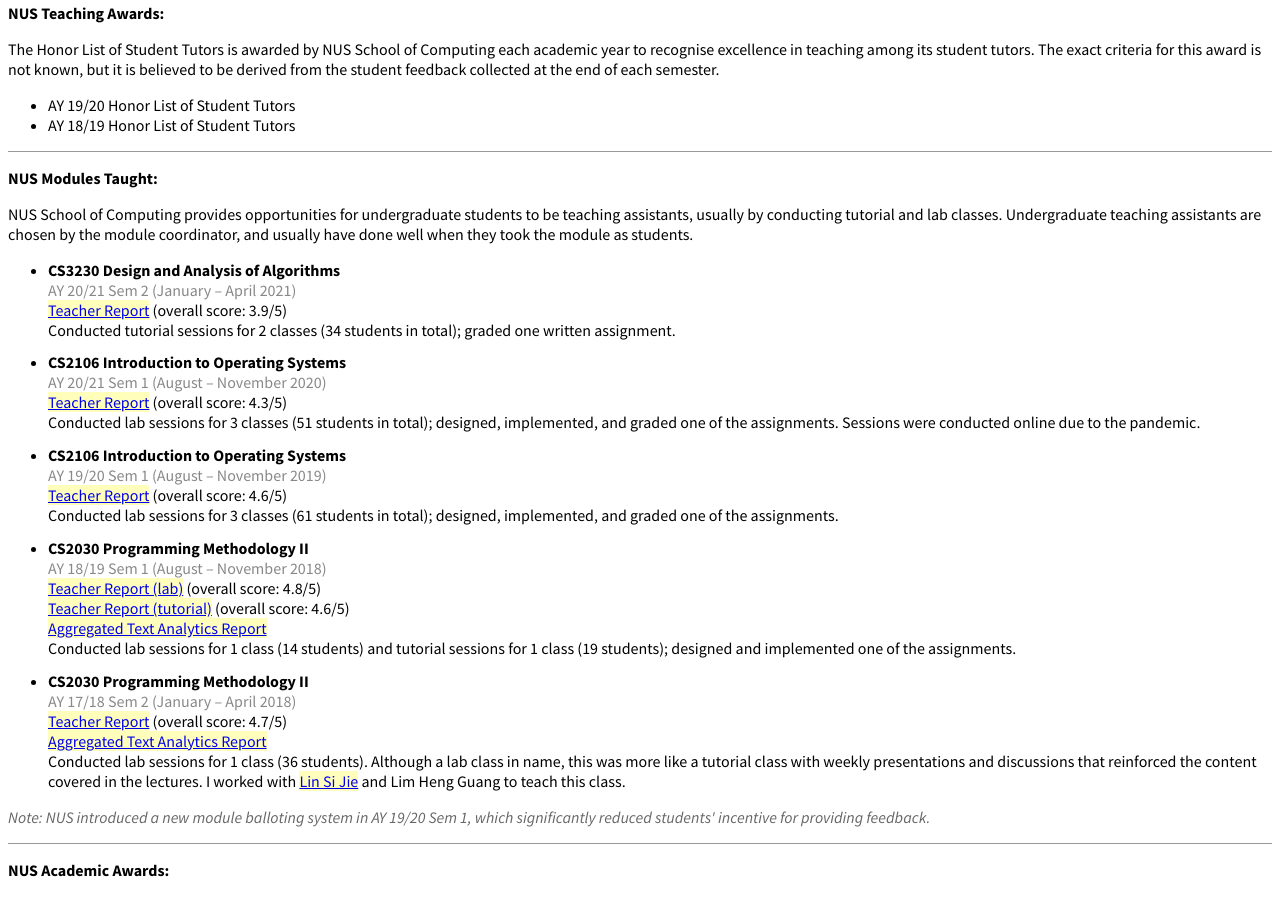
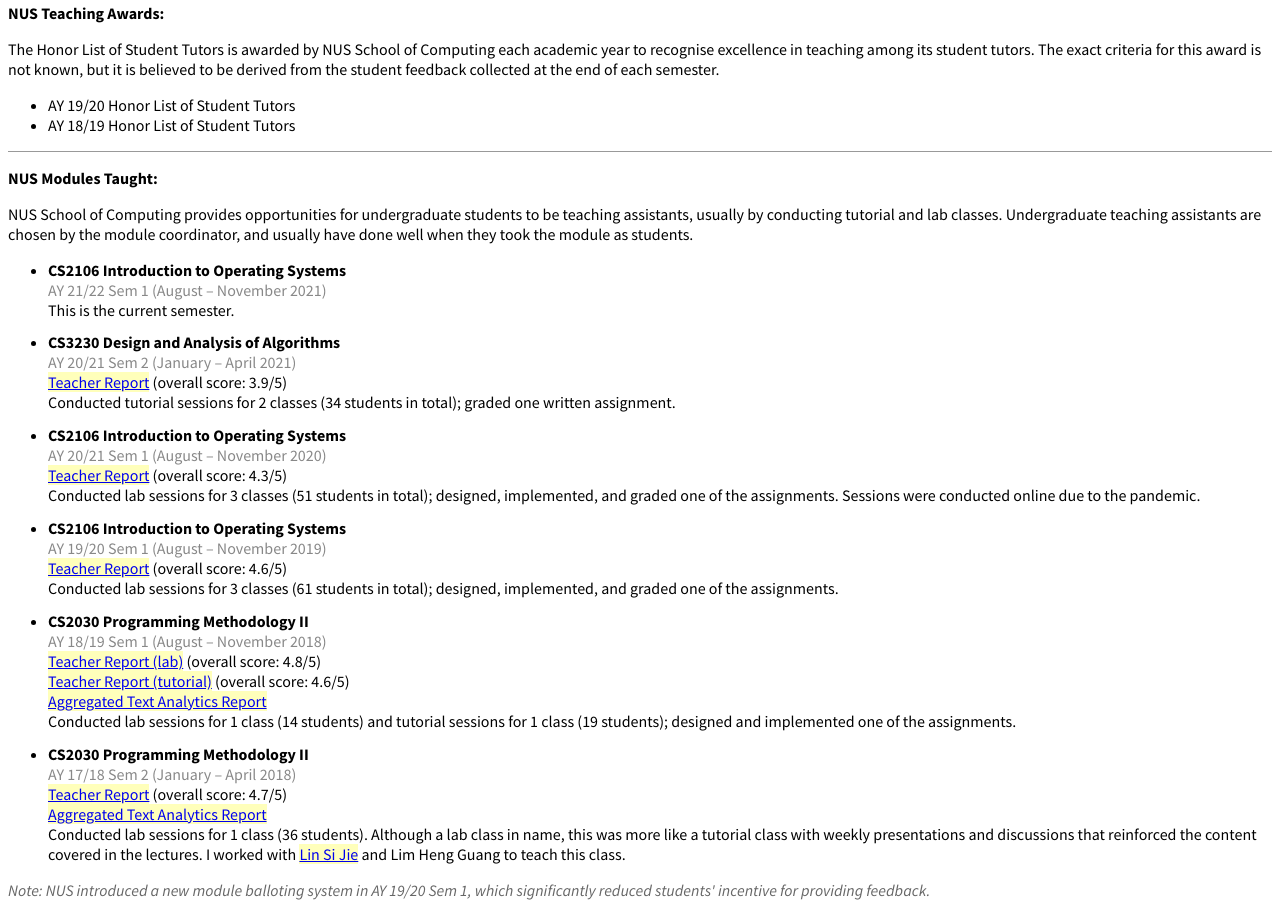
Before and after one commit to btzy/homepage, a Jekyll site: the page built from index.html, in a window 1280 px wide and 900 px high, scrolled down 2925 px. Built offline with Jekyll 4.4.1, drawn with Linux system fonts in a browser that asks for light colours; comment, search, counter and statistics services are not loaded.

Commit message:
Add CS2106 teaching for AY 21/22 Sem 1

```diff
--- a/index.html
+++ b/index.html
@@ -234,6 +234,12 @@
 <ul class="detailedlist">
 
 <li>
+<div class="header">CS2106 Introduction to Operating Systems</div>
+<div class="date">AY 21/22 Sem 1 (August &ndash; November 2021)</div>
+<div class="content">This is the current semester.</div>
+</li>
+
+<li>
 <div class="header">CS3230 Design and Analysis of Algorithms</div>
 <div class="date">AY 20/21 Sem 2 (January &ndash; April 2021)</div>
 <div class="link"><a href="teaching/teacher_report_2021_sem2_CS3230_tutorial.pdf">Teacher Report</a> (overall score: 3.9/5)</div>
```
